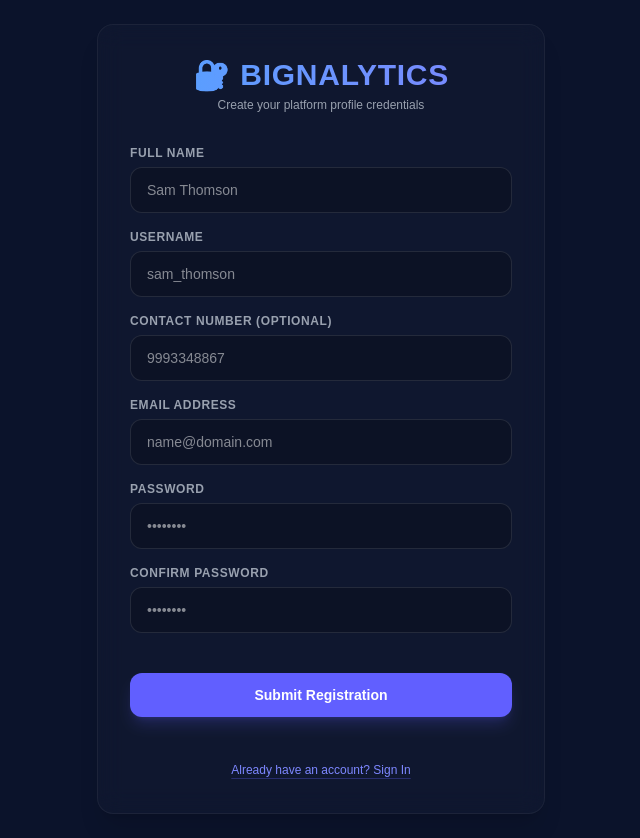
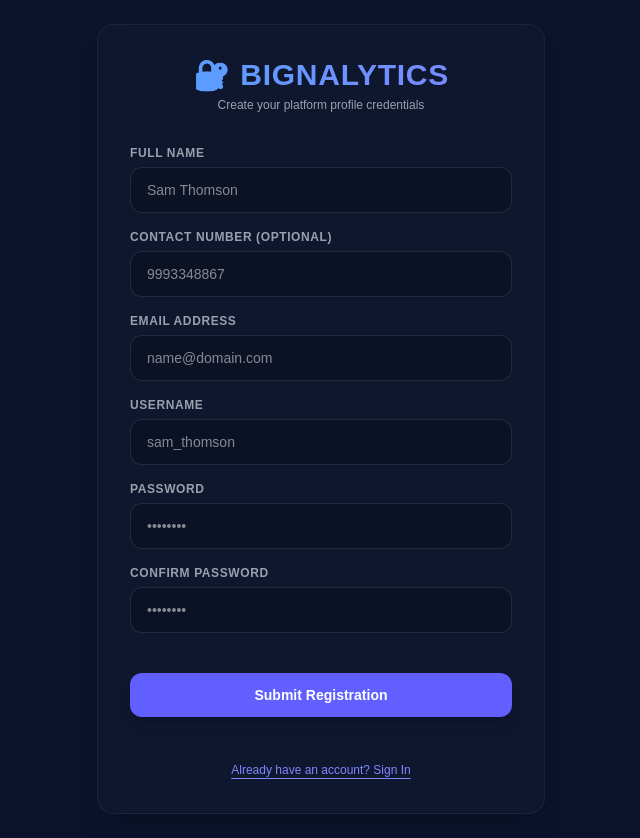
Before and after one commit to NoviceCoder-source/ai-interviewer, a Next.js app: page / in a window 1280 px wide. Both pictures are taken after a click on the button "Don't have an account? Sign Up". Shown: the whole page, without its empty margins (319-959 px from the left). Built offline with nearby package versions, Linux system fonts and the light colour scheme; no server answers.

Commit message:
fix: explicit variable sync and layout assignment definitions

```diff
--- a/app/page.tsx
+++ b/app/page.tsx
@@ -1,25 +1,22 @@
 'use client';
 
 import { useState } from 'react';
-import { useRouter } from 'next/navigation';
 import { supabase } from './lib/supabase';
 
 export default function Home() {
-  const router = useRouter();
   const [isSignUp, setIsSignUp] = useState(false);
   const [loading, setLoading] = useState(false);
   const [errorMessage, setErrorMessage] = useState('');
   const [registrationSuccess, setRegistrationSuccess] = useState(false);
 
-  // Form Field States
+  // Core Form Binding Hooks
   const [email, setEmail] = useState('');
   const [password, setPassword] = useState('');
   const [confirmPassword, setConfirmPassword] = useState('');
   const [fullName, setFullName] = useState('');
-  const [usernameInput, setUsernameInput] = useState(''); // Separate handling to prevent name collisions
+  const [usernameInput, setUsernameInput] = useState('');
   const [contact, setContact] = useState('');
 
-  // ── True Username Login Processing ────────────────────────────────────────
   const handleLogin = async (e: React.FormEvent) => {
     e.preventDefault();
     setLoading(true);
@@ -34,7 +31,6 @@ export default function Home() {
         return;
       }
 
-      // If the user didn't type a classic email string, assume it's a username lookup request
       if (!loginEmail.includes('@')) {
         const { data: profiles, error: lookupError } = await supabase
           .from('profiles')
@@ -42,22 +38,20 @@ export default function Home() {
           .eq('username', loginEmail);
 
         if (lookupError) {
-          alert(`Database Lookup Error: ${lookupError.message}`);
-          setErrorMessage(`Database lookup error: ${lookupError.message}`);
+          setErrorMessage(`Database lookup failure: ${lookupError.message}`);
           setLoading(false);
           return;
         }
 
         if (!profiles || profiles.length === 0) {
-          setErrorMessage('No profile found matching that username. Please sign up or verify spelling.');
+          setErrorMessage('No profile found matching that username.');
           setLoading(false);
           return;
         }
 
-        loginEmail = profiles[0].email; // Safely pull the email out of the first match
+        loginEmail = profiles[0].email;
       }
 
-      // Authenticate via Supabase identity system
       const { data: authData, error: authError } = await supabase.auth.signInWithPassword({
         email: loginEmail,
         password: password,
@@ -83,13 +77,11 @@ export default function Home() {
           return;
         }
 
-        // Admin Entry Route
         if (profile.role === 'admin') {
-          window.location.href = '/admin/dashboard';
+          window.location.replace('/admin/dashboard');
           return;
         }
 
-        // Student Access Check Gateway
         if (profile.role === 'student') {
           if (profile.status === 'pending') {
             setErrorMessage('Your registration is currently awaiting administrative approval.');
@@ -98,22 +90,19 @@ export default function Home() {
             setErrorMessage('Your access request has been declined by administration.');
             await supabase.auth.signOut();
           } else {
-            // Hard relocate to clear viewport cache instantly
-            window.location.href = '/dashboard';
+            // Force hard location swap to discard previous layout memory state
+            window.location.replace('/dashboard');
             return;
           }
         }
       }
     } catch (err: any) {
-      console.error('Authentication runtime loop exception:', err);
-      alert(`Runtime Exception Error: ${err.message || err}`);
       setErrorMessage(err.message || 'An unexpected authentication error occurred.');
     } finally {
       setLoading(false);
     }
   };
 
-  // ── Handle Registration Pipeline Flow ─────────────────────────────────────
   const handleSignUp = async (e: React.FormEvent) => {
     e.preventDefault();
     setLoading(true);
@@ -182,18 +171,18 @@ export default function Home() {
             <div className="text-5xl">⏳</div>
             <h2 className="text-lg font-bold text-amber-400">Awaiting Administrative Approval</h2>
             <p className="text-gray-300 text-xs leading-relaxed max-w-xs mx-auto">
-              Your account has been registered successfully. You will receive a notification email once an admin activates your profile access.
+              Your account has been registered successfully. Return to login once approved.
             </p>
             <button
               onClick={() => { setRegistrationSuccess(false); setIsSignUp(false); }}
-              className="mt-4 w-full bg-indigo-500 hover:bg-indigo-600 font-bold py-3 rounded-xl text-sm transition-all shadow-lg shadow-indigo-500/20"
+              className="mt-4 w-full bg-indigo-500 hover:bg-indigo-600 font-bold py-3 rounded-xl text-sm transition-all shadow-lg"
             >
               Return to Login
             </button>
           </div>
         ) : (
           <form onSubmit={isSignUp ? handleSignUp : handleLogin} className="space-y-4">
-            {isSignUp ? (
+            {isSignUp && (
               <>
                 <div>
                   <label className="block text-xs font-semibold uppercase tracking-wider text-gray-400 mb-1.5">Full Name</label>
@@ -202,19 +191,8 @@ export default function Home() {
                     required
                     value={fullName}
                     onChange={(e) => setFullName(e.target.value)}
-                    className="w-full bg-black/20 border border-white/10 rounded-xl px-4 py-3 text-sm focus:outline-none focus:border-indigo-400 transition-all text-white"
+                    className="w-full bg-black/20 border border-white/10 rounded-xl px-4 py-3 text-sm focus:outline-none focus:border-indigo-400 text-white"
                     placeholder="Sam Thomson"
-                  />
-                </div>
-                <div>
-                  <label className="block text-xs font-semibold uppercase tracking-wider text-gray-400 mb-1.5">Username</label>
-                  <input
-                    type="text"
-                    required
-                    value={usernameInput}
-                    onChange={(e) => setUsernameInput(e.target.value)}
-                    className="w-full bg-black/20 border border-white/10 rounded-xl px-4 py-3 text-sm focus:outline-none focus:border-indigo-400 transition-all text-white"
-                    placeholder="sam_thomson"
                   />
                 </div>
                 <div>
@@ -223,7 +201,7 @@ export default function Home() {
                     type="text"
                     value={contact}
                     onChange={(e) => setContact(e.target.value)}
-                    className="w-full bg-black/20 border border-white/10 rounded-xl px-4 py-3 text-sm focus:outline-none focus:border-indigo-400 transition-all text-white"
+                    className="w-full bg-black/20 border border-white/10 rounded-xl px-4 py-3 text-sm focus:outline-none focus:border-indigo-400 text-white"
                     placeholder="9993348867"
                   />
                 </div>
@@ -234,24 +212,26 @@ export default function Home() {
                     required
                     value={email}
                     onChange={(e) => setEmail(e.target.value)}
-                    className="w-full bg-black/20 border border-white/10 rounded-xl px-4 py-3 text-sm focus:outline-none focus:border-indigo-400 transition-all text-white"
+                    className="w-full bg-black/20 border border-white/10 rounded-xl px-4 py-3 text-sm focus:outline-none focus:border-indigo-400 text-white"
                     placeholder="name@domain.com"
                   />
                 </div>
               </>
-            ) : (
+            )}
+
             <div>
-                <label className="block text-xs font-semibold uppercase tracking-wider text-gray-400 mb-1.5">Username or Email</label>
+              <label className="block text-xs font-semibold uppercase tracking-wider text-gray-400 mb-1.5">
+                {isSignUp ? 'Username' : 'Username or Email'}
+              </label>
               <input
                 type="text"
                 required
                 value={usernameInput}
                 onChange={(e) => setUsernameInput(e.target.value)}
-                  className="w-full bg-black/20 border border-white/10 rounded-xl px-4 py-3 text-sm focus:outline-none focus:border-indigo-400 transition-all text-white"
-                  placeholder="sam_thomson or name@domain.com"
+                className="w-full bg-black/20 border border-white/10 rounded-xl px-4 py-3 text-sm focus:outline-none focus:border-indigo-400 text-white"
+                placeholder="sam_thomson"
               />
             </div>
-            )}
 
             <div>
               <label className="block text-xs font-semibold uppercase tracking-wider text-gray-400 mb-1.5">Password</label>
@@ -260,7 +240,7 @@ export default function Home() {
                 required
                 value={password}
                 onChange={(e) => setPassword(e.target.value)}
-                className="w-full bg-black/20 border border-white/10 rounded-xl px-4 py-3 text-sm focus:outline-none focus:border-indigo-400 transition-all text-white"
+                className="w-full bg-black/20 border border-white/10 rounded-xl px-4 py-3 text-sm focus:outline-none focus:border-indigo-400 text-white"
                 placeholder="••••••••"
               />
             </div>
@@ -272,8 +252,8 @@ export default function Home() {
                   type="password"
                   required
                   value={confirmPassword}
-                  onChange={(e) => setPassword(e.target.value)}
-                  className="w-full bg-black/20 border border-white/10 rounded-xl px-4 py-3 text-sm focus:outline-none focus:border-indigo-400 transition-all text-white"
+                  onChange={(e) => setConfirmPassword(e.target.value)} // 🚀 FIXED: Maps correctly to setConfirmPassword
+                  className="w-full bg-black/20 border border-white/10 rounded-xl px-4 py-3 text-sm focus:outline-none focus:border-indigo-400 text-white"
                   placeholder="••••••••"
                 />
               </div>
@@ -282,7 +262,7 @@ export default function Home() {
             <button
               type="submit"
               disabled={loading}
-              className="w-full bg-indigo-500 hover:bg-indigo-600 disabled:bg-indigo-500/50 text-white font-bold py-3 rounded-xl text-sm transition-all shadow-lg shadow-indigo-500/20 mt-6"
+              className="w-full bg-indigo-500 hover:bg-indigo-600 disabled:bg-indigo-500/50 text-white font-bold py-3 rounded-xl text-sm transition-all shadow-lg mt-6"
             >
               {loading ? 'Processing Transaction...' : isSignUp ? 'Submit Registration' : 'Authenticate Session'}
             </button>
@@ -294,7 +274,7 @@ export default function Home() {
                   setIsSignUp(!isSignUp);
                   setErrorMessage('');
                 }}
-                className="text-xs font-medium text-indigo-400 hover:text-indigo-300 transition-all underline decoration-indigo-500/30 underline-offset-4"
+                className="text-xs font-medium text-indigo-400 hover:text-indigo-300 transition-all underline underline-offset-4"
               >
                 {isSignUp ? 'Already have an account? Sign In' : "Don't have an account? Sign Up"}
               </button>
```
Also changed, not shown: app/dashboard/page.tsx (+9 -22 lines). Lines whose indentation alone changed are shown as unchanged.
